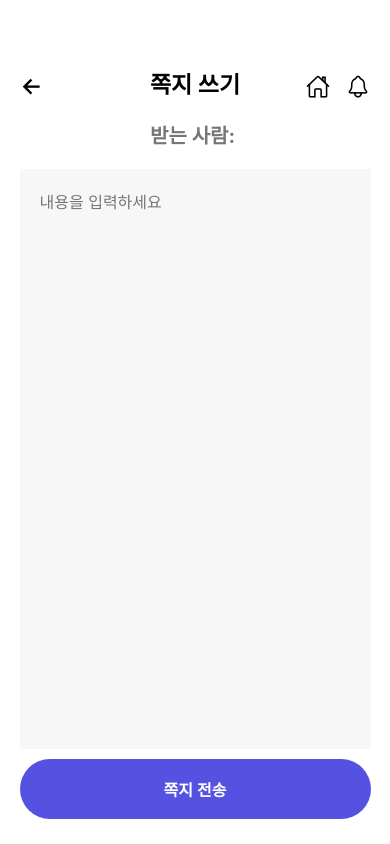
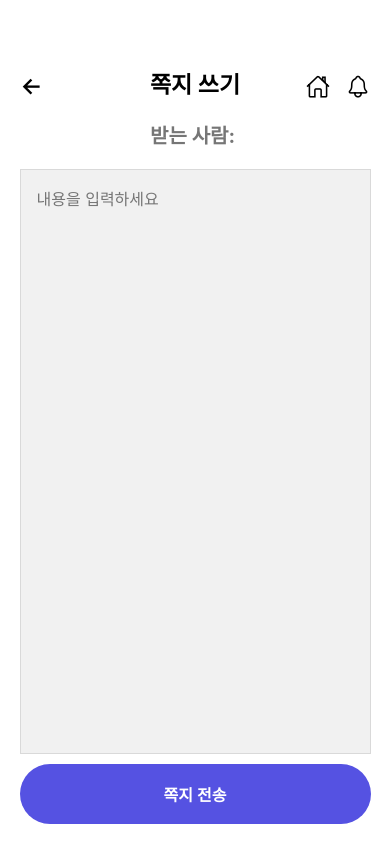
Before and after one commit to CookiePawn/MBPJ, a React Native app: screen /LetterPage in a window 390 px wide. Built offline with nearby package versions, Linux system fonts and the light colour scheme; no server answers; the database is empty.

Commit message:
UDPATE
1.  알림 페이지에서 쪽지 정보로 들어갈 때 보낸 사람 이름 나오도록 수정
2. 하단 답장하기, 삭제 버튼 디자인 수정

```diff
--- a/screens/Info-Letter.js
+++ b/screens/Info-Letter.js
@@ -30,6 +30,7 @@ const LetterPage = (props) => {
     const image = params ? params.image : null;
     const people = params ? params.people : null;
 
+    const [user, setUser] = useState([])
 
 
     //DB
@@ -46,7 +47,18 @@ const LetterPage = (props) => {
         }
 
         fetchLetter()
+
     }, [isFocused])
+
+    useEffect(()=> {
+        const fetchUser = async () => {
+            if(letter && letter.toID) {
+                const users = await loadUserSelect(letter.toID)
+                setUser(users)
+            }
+        }
+        fetchUser()
+    }, [letter])
 
 
 
@@ -73,6 +85,7 @@ const LetterPage = (props) => {
                 login = {num}
                 titleName='쪽지'
             />
+            <Text style= {styles.peopleText}>보낸사람: {user.name}</Text>
             <View style={styles.inputView}>
                 <ScrollView
                     style={{ width: '90%' }}
@@ -120,7 +133,7 @@ const LetterPage = (props) => {
                         })
                     }}
                 >
-                    <Text style={styles.chatBtnText}>삭제하기</Text>
+                    <Text style={styles.chatBtnText1}>삭제</Text>
                 </TouchableOpacity>
             </View>
         </View>
@@ -150,8 +163,10 @@ const styles = StyleSheet.create({
         backgroundColor: '#f1f1f1',
         flex: 1,
         width: '90%',
-        borderRadius: '20',
+        borderRadius: '10',
         alignItems: 'center',
+        borderWidth: 1,
+        borderColor: '#d9d9d9',
     },
 
     textView: {
@@ -161,22 +176,13 @@ const styles = StyleSheet.create({
         marginTop: 20,
     },
 
-    // 텍스트 안내
-    explanation: {
-        fontSize: 16,
-        marginLeft: 20,
-        marginTop: 20,
-        color: '#999999',
-    },
-
-
     chatBtn: {
-        backgroundColor: '#5552E2',
+        backgroundColor: '#d9d9d9',
         height: 60,
-        width: '47%',
+        width: '24%',
         marginTop: 10,
         marginBottom: 20,
-        borderRadius: 100,
+        borderRadius: 300,
         alignItems: 'center',
         justifyContent: 'center',
         marginLeft: 'auto'
@@ -184,7 +190,7 @@ const styles = StyleSheet.create({
     chatBtn1: {
         backgroundColor: '#5552E2',
         height: 60,
-        width: '47%',
+        width: '72%',
         marginTop: 10,
         marginBottom: 20,
         borderRadius: 100,
@@ -194,6 +200,11 @@ const styles = StyleSheet.create({
     },
     chatBtnText: {
         color: 'white',
+        fontSize: 16,
+        fontWeight: 600,
+    },
+    chatBtnText1: {
+        color: '#767676',
         fontSize: 16,
         fontWeight: 600,
     },
@@ -208,6 +219,11 @@ const styles = StyleSheet.create({
     btnView: {
         flexDirection: 'row',
         width: '90%',
-        height: 100,
+    },
+    peopleText: {
+        fontSize: 20,
+        fontWeight: 'bold',
+        marginBottom: 20,
+        color:'#767676',
     },
 })
--- a/screens/LetterPage.js
+++ b/screens/LetterPage.js
@@ -68,7 +68,9 @@ const LetterPage = (props) => {
                 login={num}
                 titleName='쪽지 쓰기'
             />
+
             <Text style={styles.peopleText}>받는 사람: {user.name}</Text>
+
             <TouchableOpacity style={styles.inputView} onPress={handleContainerPress}>
                 <View>
                     <TextInput
@@ -82,7 +84,6 @@ const LetterPage = (props) => {
 
                 </View>
             </TouchableOpacity>
-
 
 
             <TouchableOpacity
@@ -132,10 +133,12 @@ const styles = StyleSheet.create({
 
     // 텍스트 입력 뷰
     inputView: {
-        backgroundColor: '#f7f7f7',
+        backgroundColor: '#f1f1f1',
+        flex: 1,
         width: '90%',
-        height: 580,
-        borderRadius: '20'
+        borderRadius: '10',
+        borderWidth: 1,
+        borderColor: '#d9d9d9'
     },
 
     // 텍스트 안내
@@ -168,13 +171,13 @@ const styles = StyleSheet.create({
         fontSize: 16,
         fontWeight: '400',
         marginBottom: 30,
-        marginLeft: 20,
-        marginTop: 20,
+        marginTop: 16,
+        marginLeft: 16
     },
     peopleText: {
         fontSize: 20,
         fontWeight: 'bold',
         marginBottom: 20,
-        color:'#767676',
-    }
+        color: '#767676',
+    },
 })
--- a/screens/List-People.js
+++ b/screens/List-People.js
@@ -291,7 +291,8 @@ const styles = StyleSheet.create({
         borderRadius: 100,
         margin: 10,
         marginRight: 20,
-        marginTop: 13
+        marginTop: 13,
+        marginLeft: 'auto'
     },
     listSubSubView: {
         flex: 1,
--- a/screens/List-StartUp.js
+++ b/screens/List-StartUp.js
@@ -293,7 +293,8 @@ const styles = StyleSheet.create({
         borderRadius: 100,
         margin: 10,
         marginRight: 20,
-        marginTop: 13
+        marginTop: 13,
+        marginLeft: 'auto'
     },
     listSubSubView: {
         flex: 1,
```
